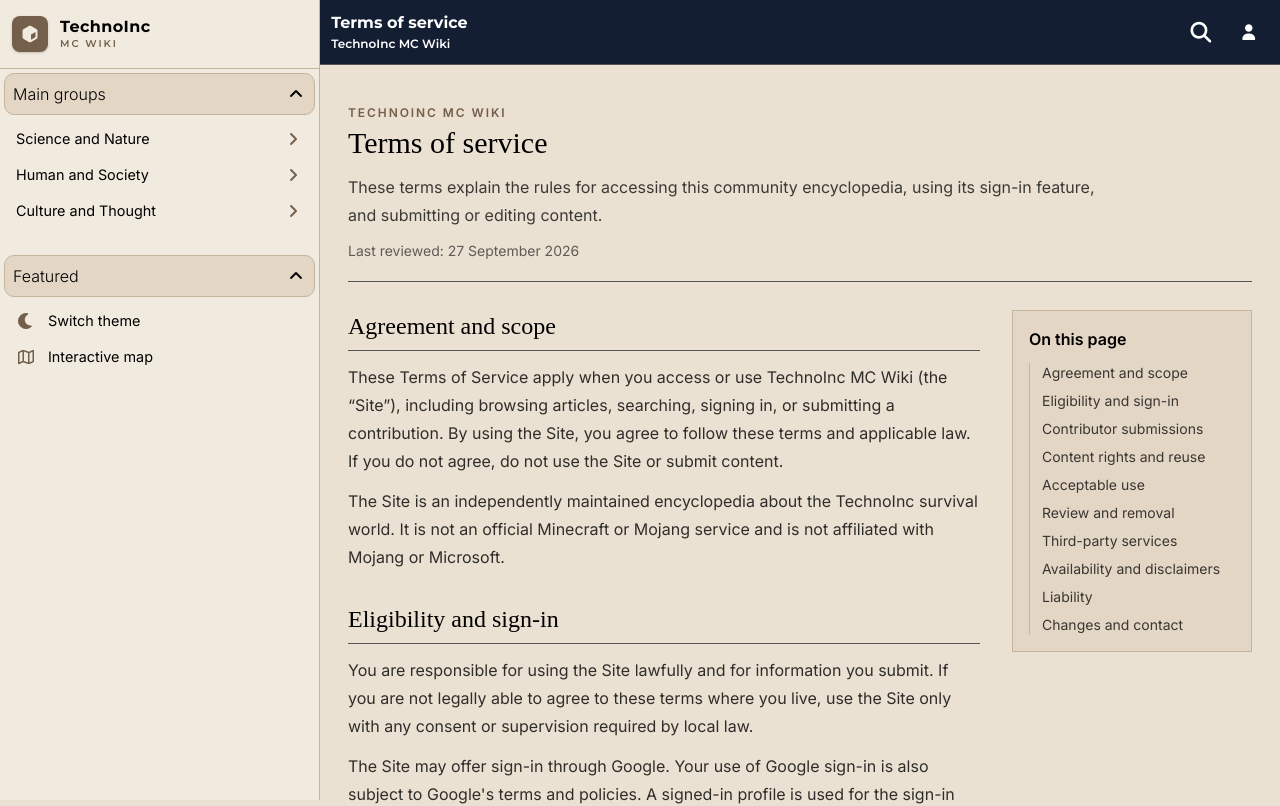
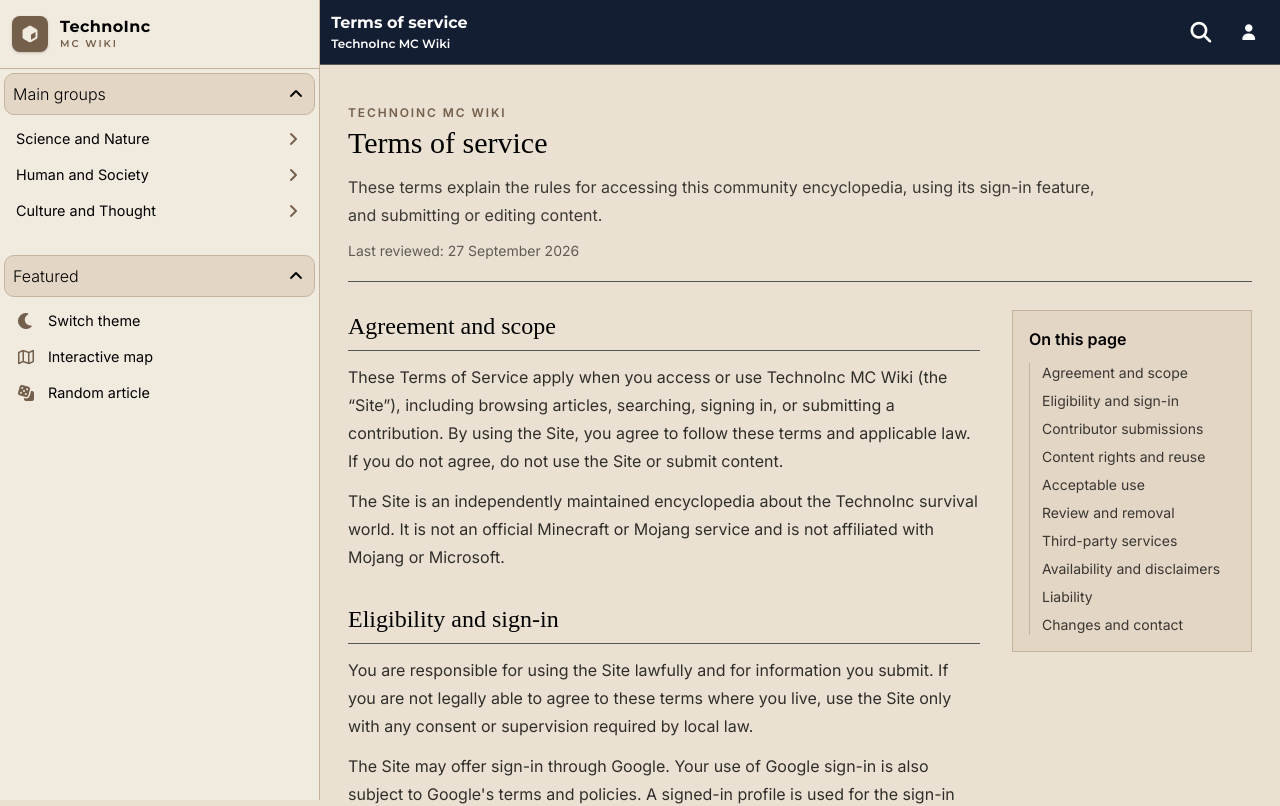
Before and after one commit to gilar-dev/technoinc-app, a Next.js app: page /terms in a window 1280 px wide. Shown: the top 806 px of the page. Built offline with nearby package versions, Linux system fonts and the light colour scheme; no server answers.

Commit message:
feat: add new random feature to direct to random article

```diff
--- a/app/page.tsx
+++ b/app/page.tsx
@@ -44,7 +44,7 @@ const frequentlyAskedQuestions = [
 export default function Home() {
 	return (
 		<div className="md:relative md:w-[75%] md:left-[25%]">
-			<Menubar />
+			<Menubar showSearchButton={false} />
 			<div className="fixed top-0 left-0 z-2 md:w-[25%]">
 				<SidebarOverlay />
 				<Sidebar />
@@ -67,7 +67,7 @@ export default function Home() {
 									"col-start-1 row-start-2",
 									"col-start-3 row-start-2",
 									"col-start-1 row-start-3",
-									"col-start-3 row-start-3",
+									"col-start-3 row-start-3"
 								][index];
 								const content = (
 									<>
--- a/app/wiki/Components.tsx
+++ b/app/wiki/Components.tsx
@@ -23,12 +23,12 @@ export function HeadingHolder({ title, description }: ArticleTitleProps) {
                             <span className="font-semibold">Page</span>
                         </li>
                         <Link href={`/contribution/edit/${title.replaceAll(" ", "_")}`}>
-                            <li className="p-2 hover:bg-list-bg active:bg-list-bg">
+                            <li className="p-2 border border-transparent hover:bg-list-bg active:bg-list-bg active:border-foreground">
                                 <span className="text-[1.5em]"><i className="fa-solid fa-pen-to-square"></i></span>
                             </li>
                         </Link>
-                        <li className="p-2 hover:bg-list-bg active:bg-list-bg">
-                            <span className="text-[1.5em]"><i className="fa-solid fa-ellipsis-vertical"></i></span>
+                        <li className="p-2 border border-transparent hover:bg-list-bg active:bg-list-bg active:border-foreground">
+                            <span className="text-[1.5em]"><i className="fa-solid fa-info"></i></span>
                         </li>
                     </ul>
                 </nav>
--- a/components/Menubar.tsx
+++ b/components/Menubar.tsx
@@ -7,9 +7,10 @@ import LoginButton from "./Auth/LoginButton";
 
 interface MenubarProps {
     title?: string;
+    showSearchButton?: boolean;
 }
 
-export default function Menubar({ title = "" }: MenubarProps) {
+export default function Menubar({ title = "", showSearchButton = true }: MenubarProps) {
     const { toggleSidebar } = useSidebar();
     const menubarRef = useRef<HTMLElement | null>(null);
     const [isSearchOpen, setIsSearchOpen] = useState(false);
@@ -61,6 +62,7 @@ export default function Menubar({ title = "" }: MenubarProps) {
             </div>
             <div className="ml-auto">
                 <ul className="flex items-center gap-2 [&_div]:w-10 [&_div]:aspect-square [&_div]:hover:bg-white/20 [&_div]:active:bg-white/20 [&_i]:text-[1em]">
+                    {showSearchButton && (
                         <li title="Search">
                             <div className="flex justify-center items-center relative *:absolute">
                                 <button
@@ -72,6 +74,7 @@ export default function Menubar({ title = "" }: MenubarProps) {
                                 ><i className="fa-solid fa-search"></i></button>
                             </div>
                         </li>
+                    )}
                     <li title="Contribution">
                         <div className="flex justify-center items-center relative *:absolute">
                             <LoginButton />
--- a/components/Sidebar.tsx
+++ b/components/Sidebar.tsx
@@ -7,6 +7,7 @@ import { getContents } from "@/utils/parserUtils";
 import { useSidebar } from "@/contexts/SidebarProvider";
 import SidebarContent from "./Sidebar/SidebarContent";
 import SidebarModifyLogs from "./Sidebar/SidebarModifyLogs";
+import { goToRandomArticle } from "@/libs/helper";
 
 interface SidebarProps {
     contents?: Schema | undefined;
@@ -165,13 +166,23 @@ export default function Sidebar({ contents = undefined }: SidebarProps) {
                             </div>
                         </li>
                         <li
-                            onClick={() => { }}
+                            onClick={() => { }} // Coming soon
                         >
                             <div className="group flex items-center gap-3 hover:font-bold active:font-bold transition-[font,scale] duration-150 ease-in-out">
                                 <span className="text-sidebar-accent group-hover:scale-[120%] group-active:scale-[120%]">
                                     <i className="fa-regular fa-map"></i>
                                 </span>
                                 <span className="text-[0.9em]">Interactive map</span>
+                            </div>
+                        </li>
+                        <li
+                            onClick={() => goToRandomArticle()} // Coming soon
+                        >
+                            <div className="group flex items-center gap-3 hover:font-bold active:font-bold transition-[font,scale] duration-150 ease-in-out">
+                                <span className="text-sidebar-accent group-hover:scale-[120%] group-active:scale-[120%]">
+                                    <i className="fa-solid fa-dice"></i>
+                                </span>
+                                <span className="text-[0.9em]">Random article</span>
                             </div>
                         </li>
                     </ul>
--- /dev/null
+++ b/libs/helper.ts
@@ -0,0 +1,10 @@
+import { getAPIUrl } from "./database"
+
+export function goToRandomArticle() {
+    fetch(`${getAPIUrl()}/api/v1/wiki?random=true`)
+    .then(async (data) => {
+        const result = await data.json();
+        window.location.href = "/wiki/" + result["article"];
+    })
+    .catch((error) => console.error(error));
+}
```
Also changed, not shown: app/wiki/[contentID]/info/page.tsx (added), public/icons/technoinc-header-bg.jpg (added). Lines whose indentation alone changed are shown as unchanged.
